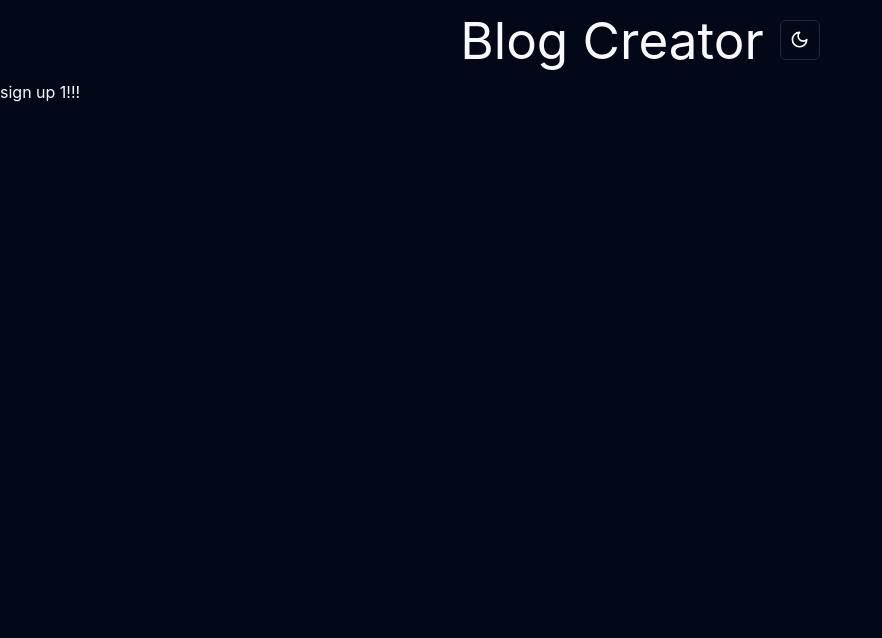
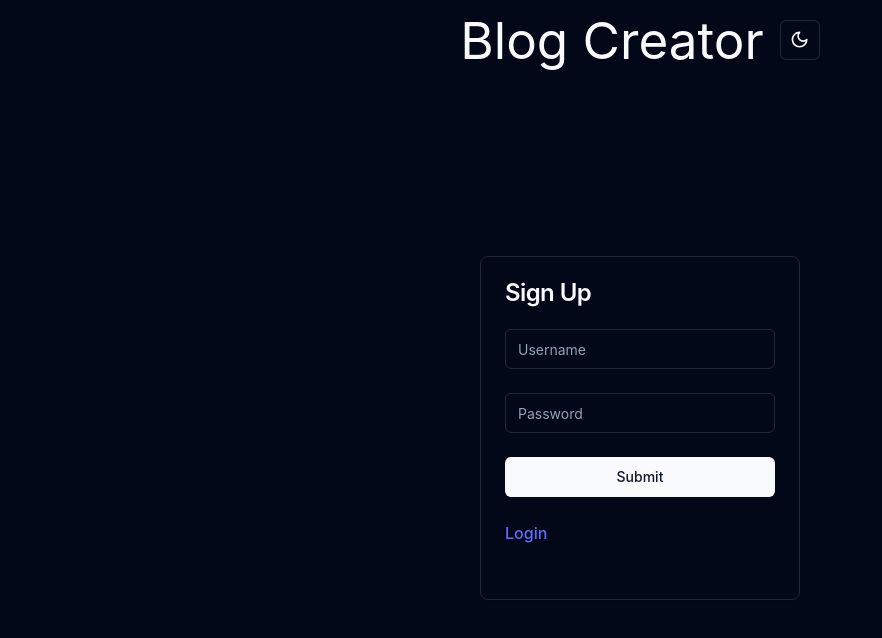
Before and after one commit to lernEarnBurn/blog-site, a React (Vite) app in the folder viewing-interface/: page /sign-up in a window 1280 px wide. Shown: the top 638 px of the page, without its empty margins (0-882 px from the left). Built offline with nearby package versions, Linux system fonts and the light colour scheme.

Commit message:
sign up with auto login

```diff
--- a/viewing-interface/src/App.tsx
+++ b/viewing-interface/src/App.tsx
@@ -23,7 +23,7 @@ function App() {
       <Routes>
         <Route path="/" element={ loggedIn ? ( <Navigate to="/blogs"/> ) : ( <Navigate to="/log-in"/> ) }/>
         <Route path="/log-in" element={<LoginForm setLoggedIn={setLoggedIn}/>}/>
-        <Route path="/sign-up" element={<SignupForm/>}/>
+        <Route path="/sign-up" element={<SignupForm setLoggedIn={setLoggedIn}/>}/>
         <Route path="/blogs" element={<BlogMenu/>}/>
         <Route path="/blogs/:blogId" element={<BlogPage/>}/>
       </Routes>
--- a/viewing-interface/src/components/SignupForm.tsx
+++ b/viewing-interface/src/components/SignupForm.tsx
@@ -1,5 +1,86 @@
-export function SignupForm() {
+import axios from 'axios'
+
+import { useRef, useState } from 'react'
+import type { RefObject } from 'react';
+
+import { Input } from "./ui/input"
+import { Button } from "./ui/button"
+import {
+  Card,
+  CardContent,
+  CardFooter,
+  CardHeader,
+  CardTitle,
+} from "./ui/card"
+
+
+import { Link, useNavigate } from 'react-router-dom';
+
+interface signUpFormProps {
+  setLoggedIn:  React.Dispatch<React.SetStateAction<boolean>>;
+}
+
+
+export function SignupForm(props: signUpFormProps) {
+  const usernameRef: RefObject<HTMLInputElement> = useRef(null);
+  const passwordRef: RefObject<HTMLInputElement> = useRef(null);
+
+  const [showErrorMessage, setShowErrorMessage] = useState(false)
+
+  const navigate = useNavigate();
+
+  async function submitNewUser(): Promise<void> {
+    try {
+      const response = await axios.post(
+        'http://localhost:3000/sign-up', {
+          username: usernameRef.current?.value,
+          password: passwordRef.current?.value
+      })
+
+      //if it succeeds than auto login
+      if(response.data.user){
+        const logIn = await axios.post(
+          'http://localhost:3000/log-in', {
+            username: usernameRef.current?.value,
+            password: passwordRef.current?.value
+        })
+
+        if(logIn.data.token){
+          localStorage.setItem('token', response.data.token)
+          setShowErrorMessage(false)
+          props.setLoggedIn(true)
+          navigate('/')
+        }else{
+          setShowErrorMessage(true)
+        }
+      }else{
+        console.log('create user failed')
+      }
+    } catch (err){
+      console.log(err)
+    }
+
+  }
+
+
   return(
-    <>sign up 1!!!</>
+    <Card className='w-[25vw] h-[43vh] mx-auto translate-y-44'>
+    <CardHeader>
+      <CardTitle>Sign Up</CardTitle>
+    </CardHeader>
+      <CardContent>
+        <Input ref={usernameRef} type="text" name="username" placeholder="Username" required={true}/>
+      </CardContent>
+      <CardContent>
+        <Input ref={passwordRef} type="password" name="password" placeholder="Password" required={true}/>
+        {showErrorMessage && <p className='error-message'>Login failed. Please check your credentials.</p>}
+      </CardContent>
+      <CardContent>
+        <Button className='w-full' onClick={submitNewUser}>Submit</Button>
+      </CardContent>
+      <CardFooter>
+        <Link to="/log-in">Login</Link>
+      </CardFooter>
+  </Card>
   )
 }
```
Also changed, not shown: 1 other file (tests, documents, lock files or other folders).
